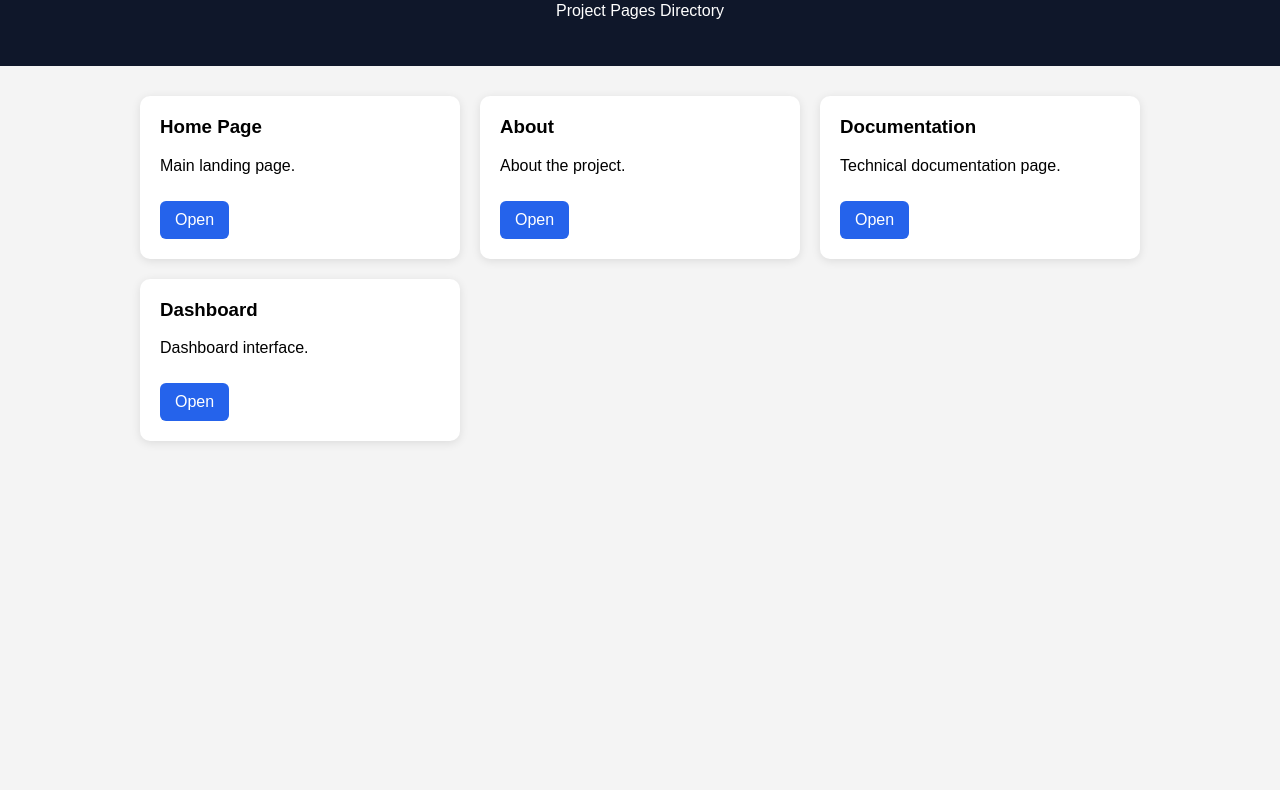
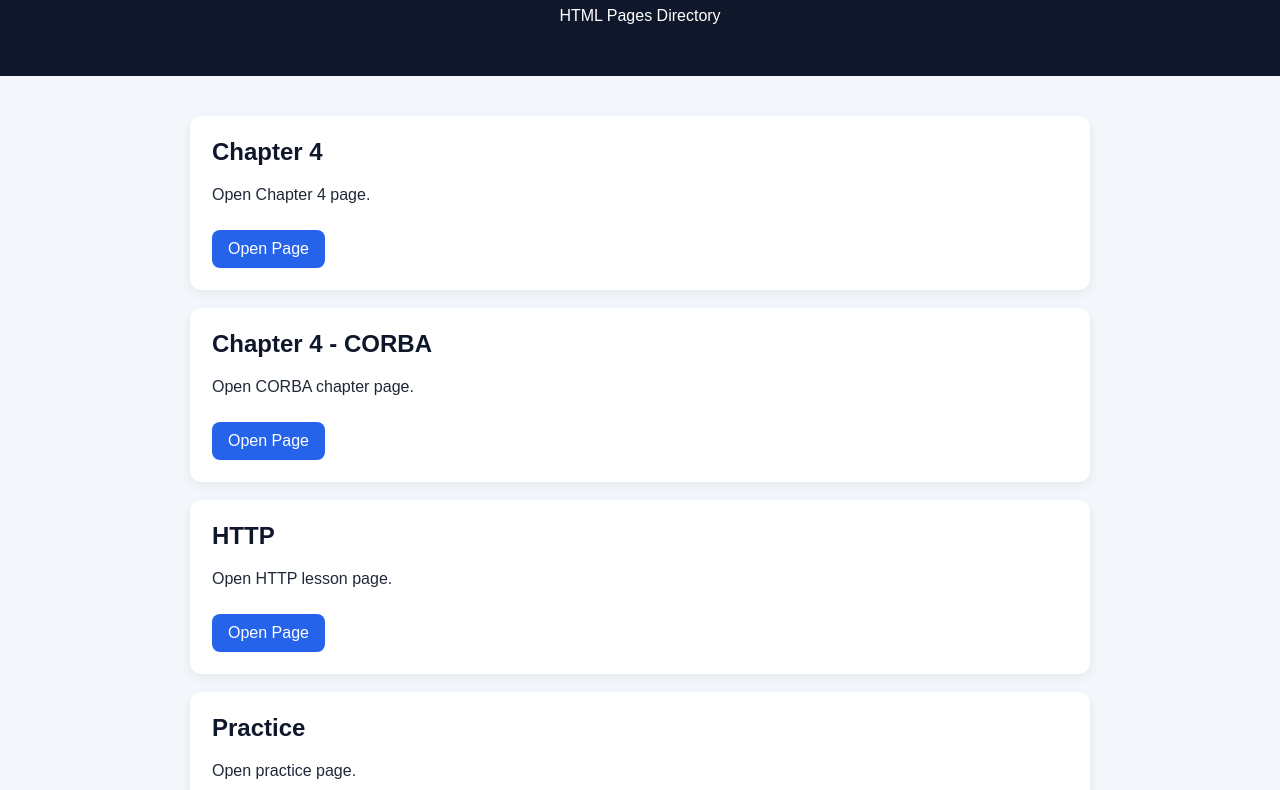
Before and after one commit to hassanlamaa/LT-information, a plain HTML site: page index.html in a window 1280 px wide. Shown: the part 108-898 px from the top of the page. Before the commit the page ends 800 px from the top, so only its background shows below. Drawn offline with Linux system fonts and the light colour scheme.

Commit message:
Update index.html

```diff
--- a/index.html
+++ b/index.html
@@ -4,99 +4,92 @@
   <meta charset="UTF-8">
   <meta name="viewport" content="width=device-width, initial-scale=1.0">
   <title>LT Information</title>
-
   <style>
-        body{
+    body {
       font-family: Arial, sans-serif;
-            background:#f4f4f4;
-            margin:0;
-            padding:0;
+      background: #f4f7fb;
+      margin: 0;
+      color: #1f2937;
     }
-
-        header{
-            background:#0f172a;
-            color:white;
-            padding:30px;
-            text-align:center;
+    header {
+      background: #0f172a;
+      color: white;
+      padding: 35px 20px;
+      text-align: center;
     }
-
-        .container{
-            max-width:1000px;
-            margin:auto;
-            padding:30px;
+    .container {
+      max-width: 900px;
+      margin: 40px auto;
+      padding: 0 20px;
     }
-
-        .pages{
-            display:grid;
-            grid-template-columns:repeat(auto-fit,minmax(250px,1fr));
-            gap:20px;
+    .card {
+      background: white;
+      padding: 22px;
+      margin-bottom: 18px;
+      border-radius: 12px;
+      box-shadow: 0 3px 12px rgba(0,0,0,0.08);
     }
-
-        .card{
-            background:white;
-            padding:20px;
-            border-radius:10px;
-            box-shadow:0 2px 10px rgba(0,0,0,0.1);
+    .card h2 {
+      margin-top: 0;
+      color: #0f172a;
     }
-
-        .card h3{
-            margin-top:0;
+    .card a {
+      display: inline-block;
+      background: #2563eb;
+      color: white;
+      text-decoration: none;
+      padding: 10px 16px;
+      border-radius: 8px;
+      margin-top: 10px;
     }
-
-        .card a{
-            display:inline-block;
-            margin-top:10px;
-            text-decoration:none;
-            background:#2563eb;
-            color:white;
-            padding:10px 15px;
-            border-radius:6px;
+    .card a:hover {
+      background: #1d4ed8;
     }
-
-        .card a:hover{
-            background:#1d4ed8;
+    footer {
+      text-align: center;
+      padding: 20px;
+      color: #6b7280;
     }
   </style>
 </head>
-
 <body>
 
 <header>
   <h1>LT Information</h1>
-    <p>Project Pages Directory</p>
+  <p>HTML Pages Directory</p>
 </header>
 
 <div class="container">
 
-    <div class="pages">
-
   <div class="card">
-            <h3>Home Page</h3>
-            <p>Main landing page.</p>
-            <a href="home.html">Open</a>
+    <h2>Chapter 4</h2>
+    <p>Open Chapter 4 page.</p>
+    <a href="chapter4.html">Open Page</a>
   </div>
 
   <div class="card">
-            <h3>About</h3>
-            <p>About the project.</p>
-            <a href="about.html">Open</a>
+    <h2>Chapter 4 - CORBA</h2>
+    <p>Open CORBA chapter page.</p>
+    <a href="chapter4corba.html">Open Page</a>
   </div>
 
   <div class="card">
-            <h3>Documentation</h3>
-            <p>Technical documentation page.</p>
-            <a href="docs.html">Open</a>
+    <h2>HTTP</h2>
+    <p>Open HTTP lesson page.</p>
+    <a href="http.html">Open Page</a>
   </div>
 
   <div class="card">
-            <h3>Dashboard</h3>
-            <p>Dashboard interface.</p>
-            <a href="dashboard.html">Open</a>
+    <h2>Practice</h2>
+    <p>Open practice page.</p>
+    <a href="paractis.html">Open Page</a>
   </div>
 
 </div>
 
-</div>
+<footer>
+  © 2026 LT Information
+</footer>
 
 </body>
 </html>
```
Lines whose indentation alone changed are shown as unchanged.
